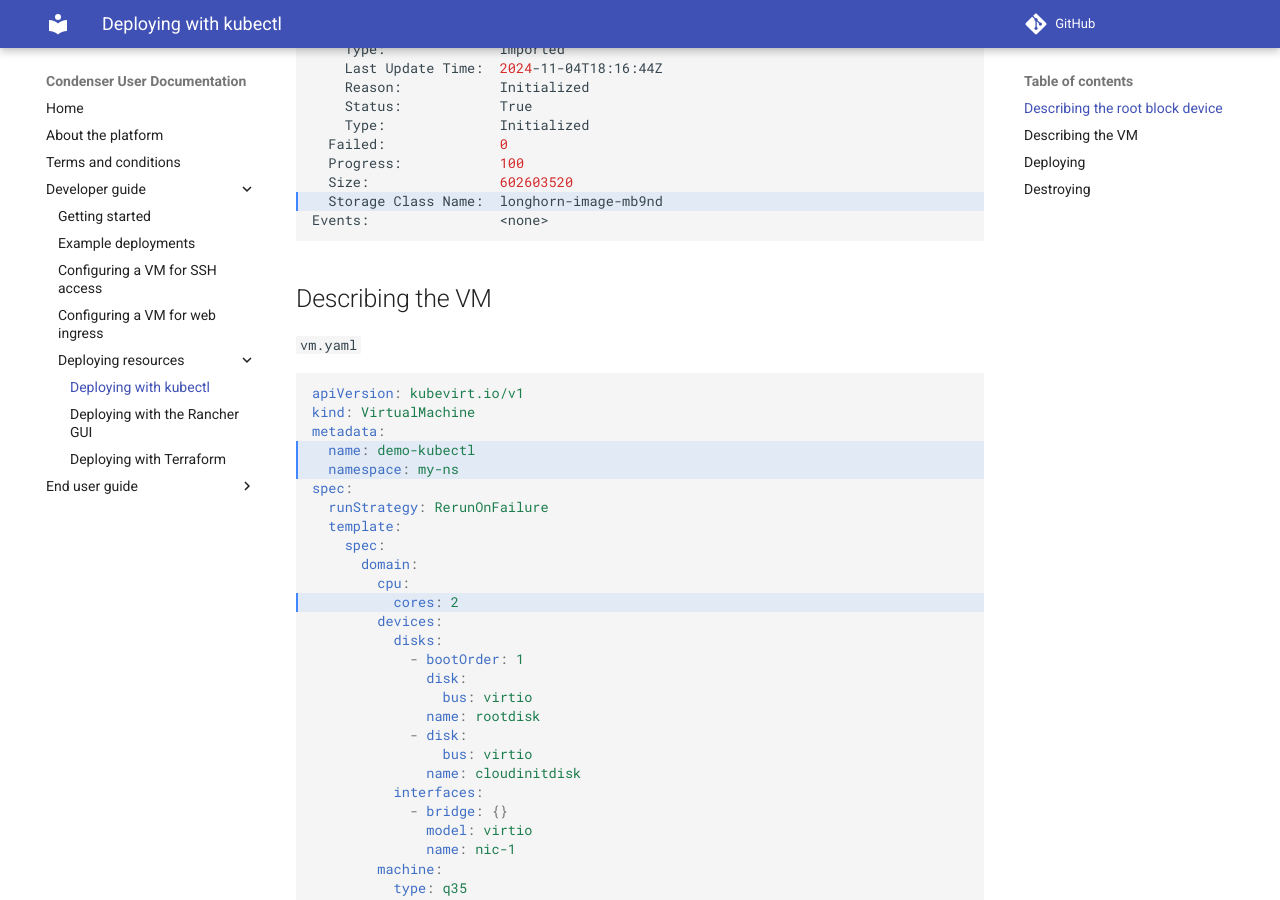
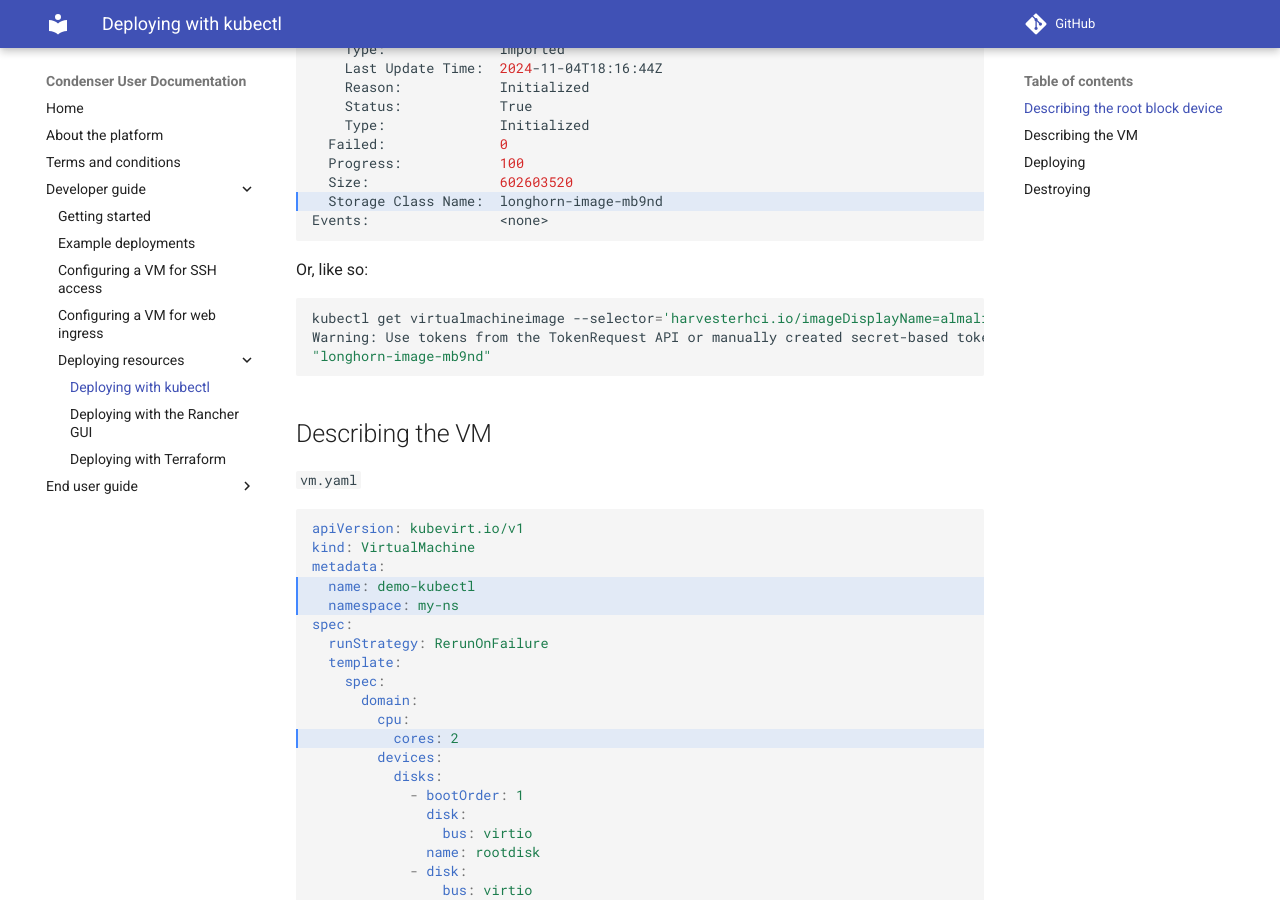
Before and after one commit to UCL-ARC/condenser-mkdocs, an MkDocs documentation site: the page built from docs/developer_guide/deploying_resources/deploying_kubernetes.md, in a window 1280 px wide and 900 px high, scrolled down 1669 px. Built offline with MkDocs 1.6.1 and Material for MkDocs 9.7.7, drawn with Linux system fonts in a browser that asks for light colours; comment, search, counter and statistics services are not loaded.

Commit message:
Add an example to programmatically get an image's storageClassName

````diff
--- a/docs/developer_guide/deploying_resources/deploying_kubernetes.md
+++ b/docs/developer_guide/deploying_resources/deploying_kubernetes.md
@@ -98,6 +98,14 @@ Status:
 Events:                <none>
 ```
 
+Or, like so:
+
+``` sh
+kubectl get virtualmachineimage --selector='harvesterhci.io/imageDisplayName=almalinux-9.4-20240507' -A -o json | jq '.items[0].status.storageClassName'
+Warning: Use tokens from the TokenRequest API or manually created secret-based tokens instead of auto-generated secret-based tokens.
+"longhorn-image-mb9nd"
+```
+
 ## Describing the VM
 
 `vm.yaml`
````
